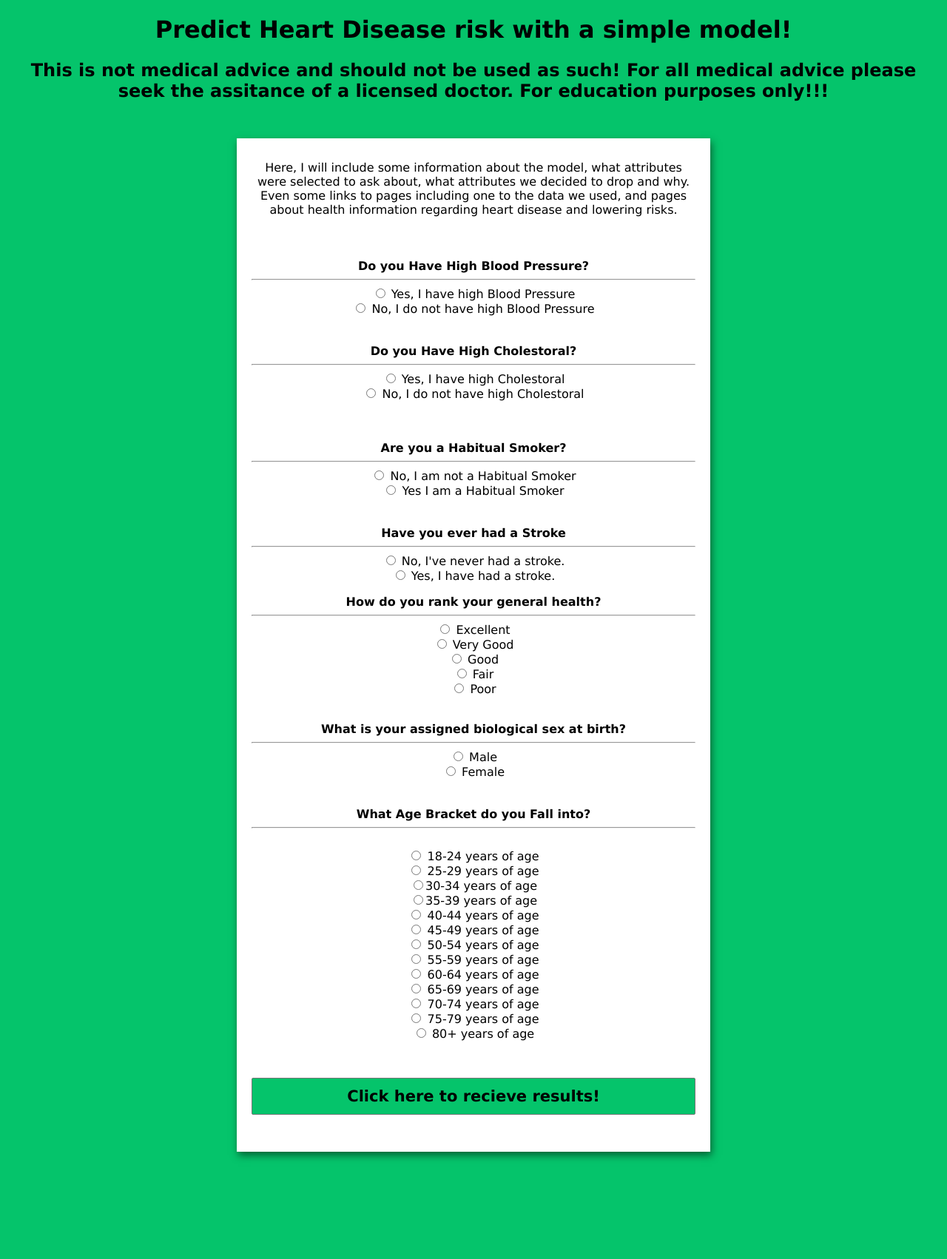
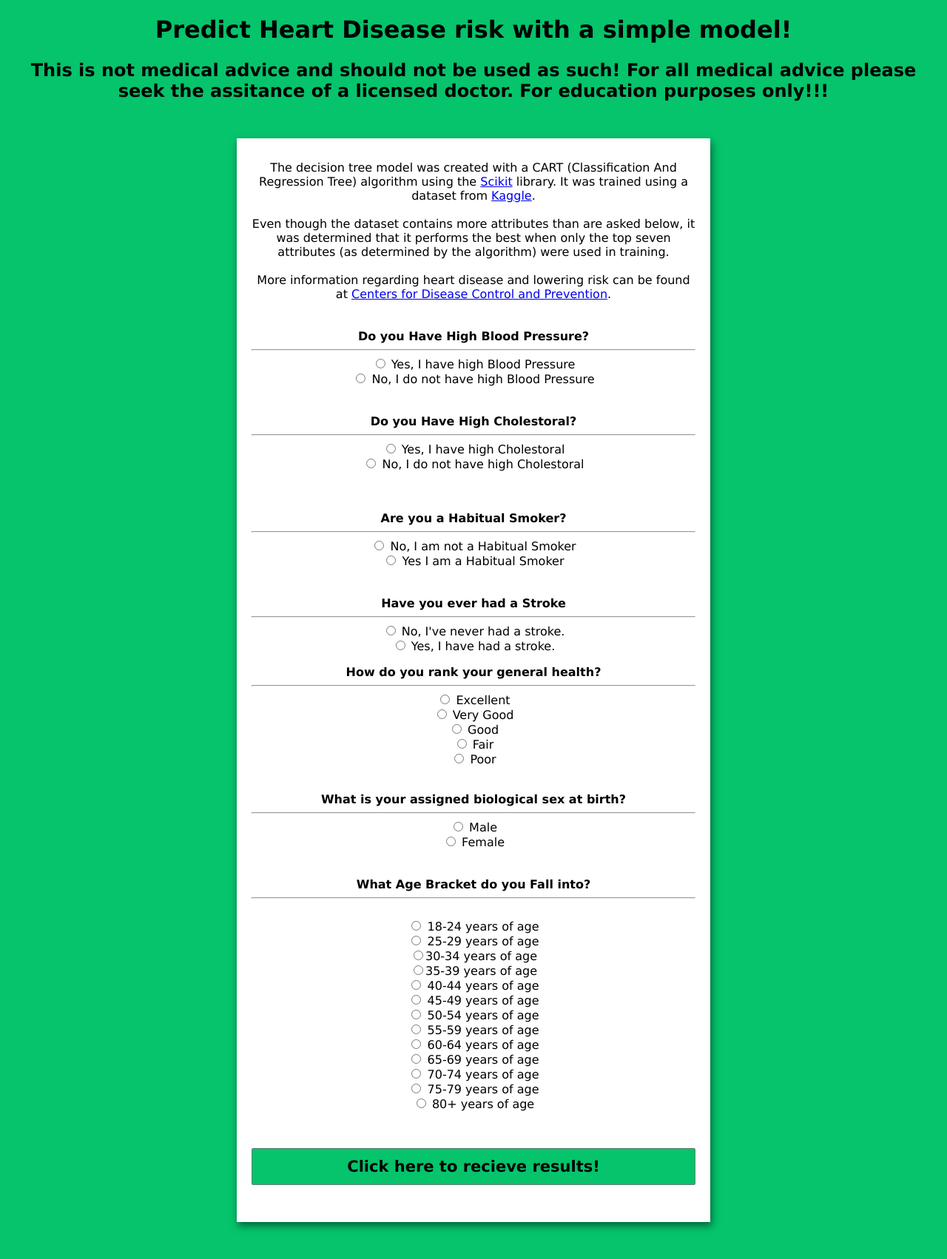
Before and after one commit to cockytrumpet/data-mining-group-4, a Flask app: page / in a window 1280 px wide. Shown: the whole page at 74% size. Before the commit the page ends 1568 px from the top, so only its background shows below. Run offline with Flask 2, Linux system fonts and the light colour scheme; parts of the project's set-up code (start-up, migrations or seed data) failed here and were passed over.

Commit message:
form.html blurb added

```diff
--- a/web_app/templates/form.html
+++ b/web_app/templates/form.html
@@ -77,10 +77,20 @@
         <form action="/data" method = "POST">
 
             <div>
-                Here, I will include some information about the model, what attributes were selected to ask about,
-                what attributes we decided to drop and why. Even some links to pages including one to the data we used,
-                and pages about health information regarding heart disease and lowering risks.
+                The decision tree model was created with a CART (Classification And Regression Tree) algorithm using the
+                <a href="https://scikit-learn.org/stable/">Scikit</a> library. It was trained using a dataset from
+                <a href="https://www.kaggle.com/datasets/alexteboul/heart-disease-health-indicators-dataset">Kaggle</a>.
             </div>
+            <br>
+            <div>
+                Even though the dataset contains more attributes than are asked below, it was determined that it performs
+                the best when only the top seven attributes (as determined by the algorithm) were used in training.
+            </div>
+            <br>
+            <div>
+                More information regarding heart disease and lowering risk can be found at
+                <a href="https://www.cdc.gov/heartdisease/index.htm">Centers for Disease Control and Prevention</a>.
+            </dev>
             <br><br><br>
 
             <div>
```
